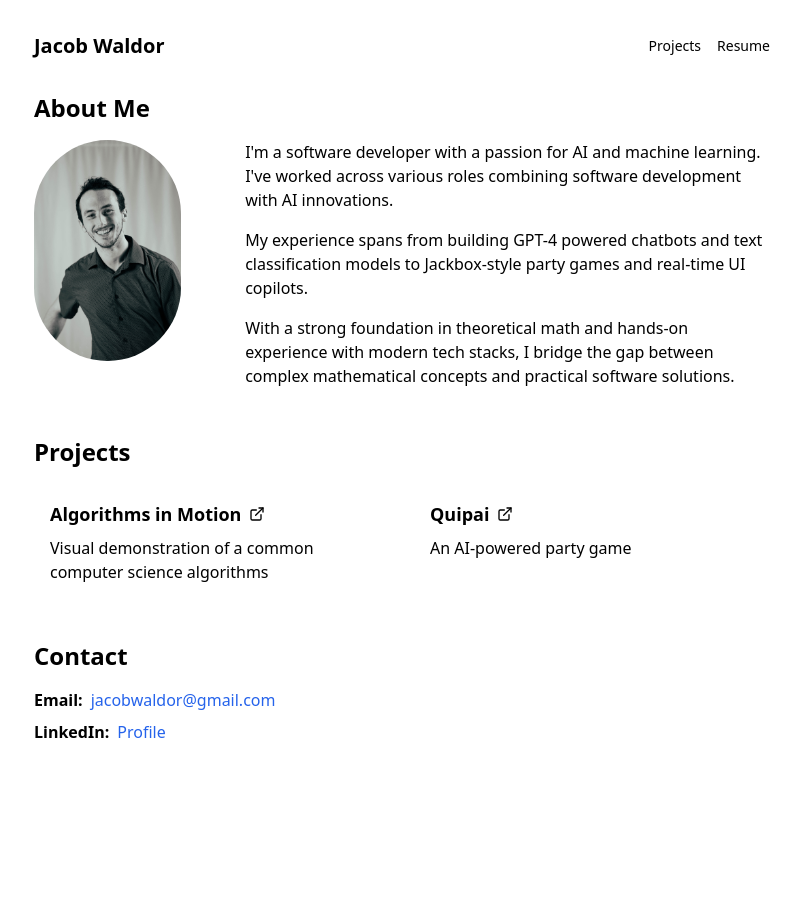
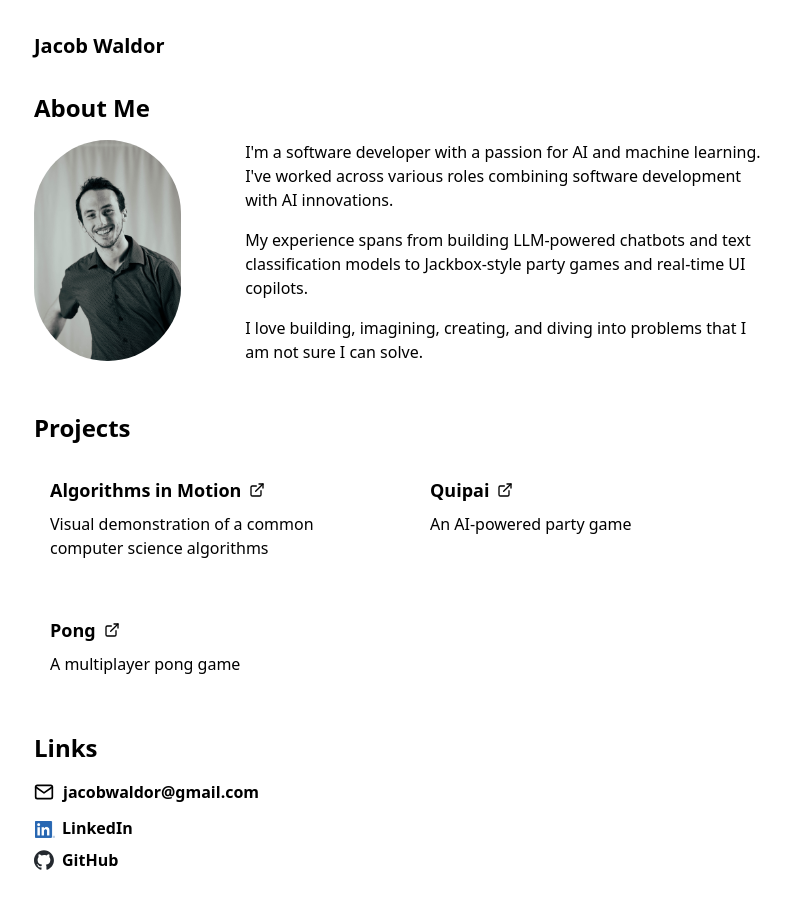
Before and after one commit to jwaldor/newsite, a React (Vite) app: page / in a window 1280 px wide. Shown: the top 908 px of the page, without its empty margins (238-1039 px from the left). Before the commit the page ends 808 px from the top, so only its background shows below. Built offline with nearby package versions, Linux system fonts and the light colour scheme.

Commit message:
clean up

```diff
--- a/src/App.tsx
+++ b/src/App.tsx
@@ -2,6 +2,7 @@ import { useState } from 'react'
 import reactLogo from './assets/react.svg'
 import viteLogo from '/vite.svg'
 import headshot from "./assets/FT.headshots_180824_jacob-17.jpg"
+import linkedin from "./assets/LI-In-Bug.png"
 
 function App() {
   const [count, setCount] = useState(0)
@@ -12,8 +13,8 @@ function App() {
         <nav className="flex justify-between items-center">
           <h1 className="text-xl font-semibold">Jacob Waldor</h1>
           <ul className="flex space-x-4 text-sm">
-            <li><a href="#projects" className="hover:underline">Projects</a></li>
-            <li><a href="#cv" className="hover:underline">Resume</a></li>
+            {/* <li><a href="#projects" className="hover:underline">Projects</a></li>
+            <li><a href="#cv" className="hover:underline">Resume</a></li> */}
           </ul>
         </nav>
       </header>
@@ -40,10 +41,10 @@ function App() {
                   I'm a software developer with a passion for AI and machine learning.  I've worked across various roles combining software development with AI innovations.
                 </p>
                 <p className="mb-4">
-                  My experience spans from building GPT-4 powered chatbots and text classification models to Jackbox-style party games and real-time UI copilots.
+                  My experience spans from building LLM-powered chatbots and text classification models to Jackbox-style party games and real-time UI copilots.
                 </p>
                 <p className="mb-4">
-                  With a strong foundation in theoretical math and hands-on experience with modern tech stacks, I bridge the gap between complex mathematical concepts and practical software solutions.
+                  I love building, imagining, creating, and diving into problems that I am not sure I can solve.
                 </p>
 
               </div>
@@ -58,7 +59,9 @@ function App() {
           <div className="grid grid-cols-1 md:grid-cols-2 gap-6 mb-4">
             <div className=" p-4 rounded-lg">
               <h3 className="text-lg font-semibold mb-2">
-                Algorithms in Motion
+                <a href="https://algorithms.jacobwaldor.com" className="inline-block">
+                  Algorithms in Motion
+                </a>
                 <a href="https://algorithms.jacobwaldor.com" className="ml-2 inline-block align-middle">
                   <svg xmlns="http://www.w3.org/2000/svg" width="16" height="16" viewBox="0 0 24 24" fill="none" stroke="currentColor" strokeWidth="2" strokeLinecap="round" strokeLinejoin="round" className="relative -top-[2px]">
                     <path d="M18 13v6a2 2 0 0 1-2 2H5a2 2 0 0 1-2-2V8a2 2 0 0 1 2-2h6"></path>
@@ -71,8 +74,10 @@ function App() {
             </div>
             <div className=" p-4 rounded-lg">
               <h3 className="text-lg font-semibold mb-2">
-                Quipai
-                <a href="https://algorithms.jacobwaldor.com" className="ml-2 inline-block align-middle">
+                <a href="https://quipai.onrender.com" className="inline-block">
+                  Quipai
+                </a>
+                <a href="https://quipai.onrender.com" className="ml-2 inline-block align-middle">
                   <svg xmlns="http://www.w3.org/2000/svg" width="16" height="16" viewBox="0 0 24 24" fill="none" stroke="currentColor" strokeWidth="2" strokeLinecap="round" strokeLinejoin="round" className="relative -top-[2px]">
                     <path d="M18 13v6a2 2 0 0 1-2 2H5a2 2 0 0 1-2-2V8a2 2 0 0 1 2-2h6"></path>
                     <polyline points="15 3 21 3 21 9"></polyline>
@@ -83,21 +88,62 @@ function App() {
               <p className="mb-2">An AI-powered party game</p>
             </div>
           </div>
+          <div className=" p-4 rounded-lg">
+            <h3 className="text-lg font-semibold mb-2">
+              <a href="https://multipong.onrender.com" className="inline-block">
+                Pong
+              </a>
+              <a href="https://multipong.onrender.com" className="ml-2 inline-block align-middle">
+                <svg xmlns="http://www.w3.org/2000/svg" width="16" height="16" viewBox="0 0 24 24" fill="none" stroke="currentColor" strokeWidth="2" strokeLinecap="round" strokeLinejoin="round" className="relative -top-[2px]">
+                  <path d="M18 13v6a2 2 0 0 1-2 2H5a2 2 0 0 1-2-2V8a2 2 0 0 1 2-2h6"></path>
+                  <polyline points="15 3 21 3 21 9"></polyline>
+                  <line x1="10" y1="14" x2="21" y2="3"></line>
+                </svg>
+              </a>
+            </h3>
+            <p className="mb-2">A multiplayer pong game</p>
+          </div>
         </section>
 
         <section className="mb-8">
-          <h2 className="text-2xl font-bold mb-4">Contact</h2>
+          <h2 className="text-2xl font-bold mb-4">Links</h2>
           <ul className="space-y-2">
             <li>
-              <span className="font-semibold">Email:</span>
-              <a href="mailto:jacobwaldor@gmail.com" className="ml-2 text-blue-600 hover:underline">jacobwaldor@gmail.com</a>
+              <span className="font-semibold">
+                <a href="mailto:jacobwaldor@gmail.com" className="inline-flex items-center">
+                  <svg xmlns="http://www.w3.org/2000/svg" width="20" height="20" viewBox="0 0 24 24" fill="none" stroke="currentColor" strokeWidth="2" strokeLinecap="round" strokeLinejoin="round" className="inline-block mr-2">
+                    <path d="M4 4h16c1.1 0 2 .9 2 2v12c0 1.1-.9 2-2 2H4c-1.1 0-2-.9-2-2V6c0-1.1.9-2 2-2z"></path>
+                    <polyline points="22,6 12,13 2,6"></polyline>
+                  </svg>
+                  <div className="ml-[1px]">
+                    jacobwaldor@gmail.com
+                  </div>
+                </a>
+              </span>
             </li>
 
             <li>
-              <span className="font-semibold">LinkedIn:</span>
-              <a href="https://www.linkedin.com/in/jacob-waldor/" className="ml-2 text-blue-600 hover:underline">Profile</a>
+              <span className="font-semibold">
+                <a href="https://www.linkedin.com/in/jacob-waldor/" className="inline-flex items-center">
+                  <div className="relative inline-block" style={{ left: '1px' }}>
+                    <img src={linkedin} alt="LinkedIn" className="inline-block" width="20" height="20" />
+                  </div>
+                  <div className="ml-2">
+                    LinkedIn
+                  </div>
+                </a>
+              </span>
             </li>
-
+            <li>
+              <span className="font-semibold">
+                <a href="https://github.com/jwaldor" className="inline-flex items-center">
+                  <svg xmlns="http://www.w3.org/2000/svg" width="20" height="20" viewBox="0 0 98 96" fill="none" className="inline-block mr-2">
+                    <path fillRule="evenodd" clipRule="evenodd" d="M48.854 0C21.839 0 0 22 0 49.217c0 21.756 13.993 40.172 33.405 46.69 2.427.49 3.316-1.059 3.316-2.362 0-1.141-.08-5.052-.08-9.127-13.59 2.934-16.42-5.867-16.42-5.867-2.184-5.704-5.42-7.17-5.42-7.17-4.448-3.015.324-3.015.324-3.015 4.934.326 7.523 5.052 7.523 5.052 4.367 7.496 11.404 5.378 14.235 4.074.404-3.178 1.699-5.378 3.074-6.6-10.839-1.141-22.243-5.378-22.243-24.283 0-5.378 1.94-9.778 5.014-13.2-.485-1.222-2.184-6.275.486-13.038 0 0 4.125-1.304 13.426 5.052a46.97 46.97 0 0 1 12.214-1.63c4.125 0 8.33.571 12.213 1.63 9.302-6.356 13.427-5.052 13.427-5.052 2.67 6.763.97 11.816.485 13.038 3.155 3.422 5.015 7.822 5.015 13.2 0 18.905-11.404 23.06-22.324 24.283 1.78 1.548 3.316 4.481 3.316 9.126 0 6.6-.08 11.897-.08 13.526 0 1.304.89 2.853 3.316 2.364 19.412-6.52 33.405-24.935 33.405-46.691C97.707 22 75.788 0 48.854 0z" fill="#24292f" />
+                  </svg>
+                  GitHub
+                </a>
+              </span>
+            </li>
           </ul>
         </section>
       </main>
```
Also changed, not shown: src/assets/LI-In-Bug.png (added), src/assets/github-mark.svg (added).
